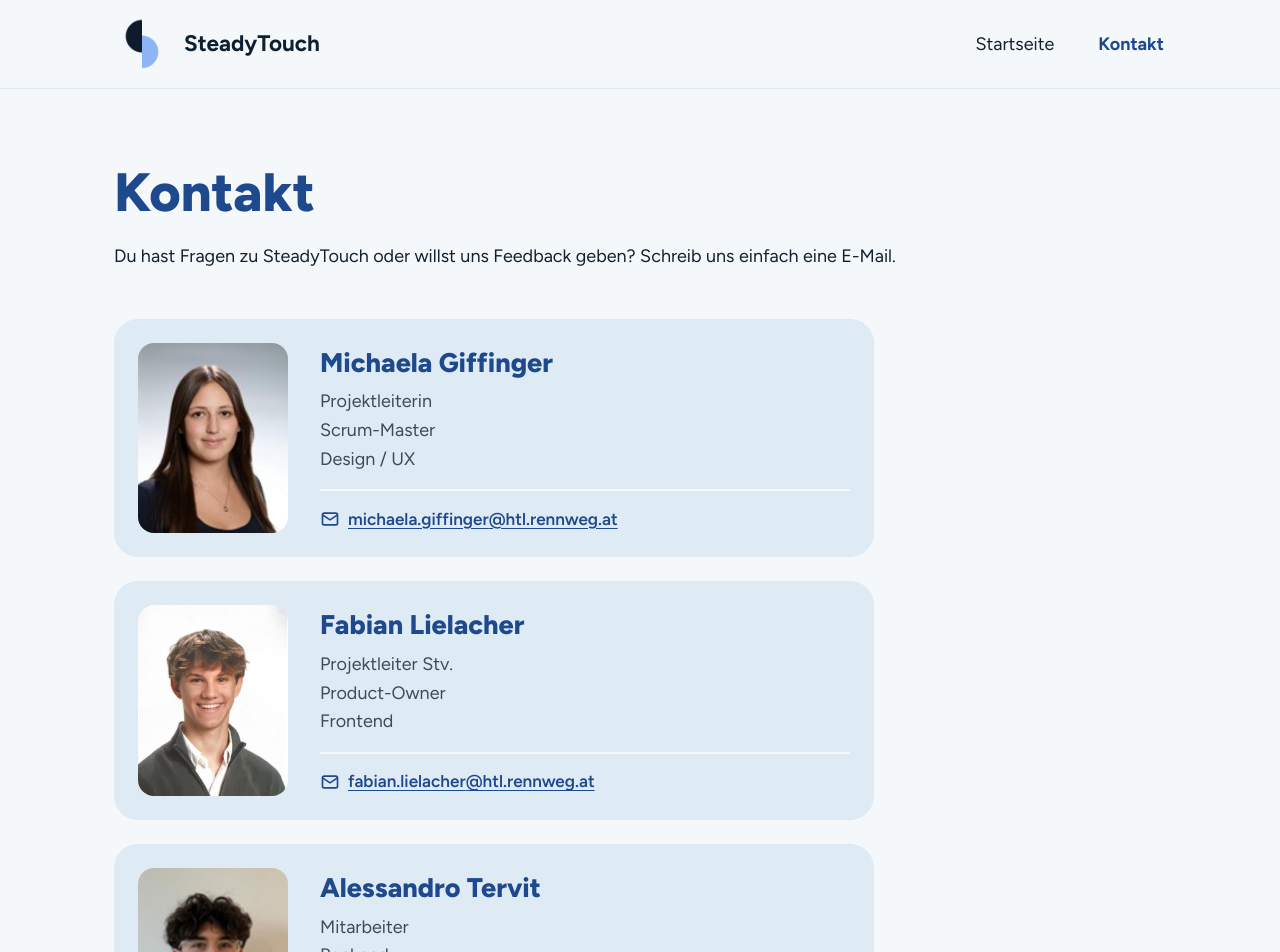
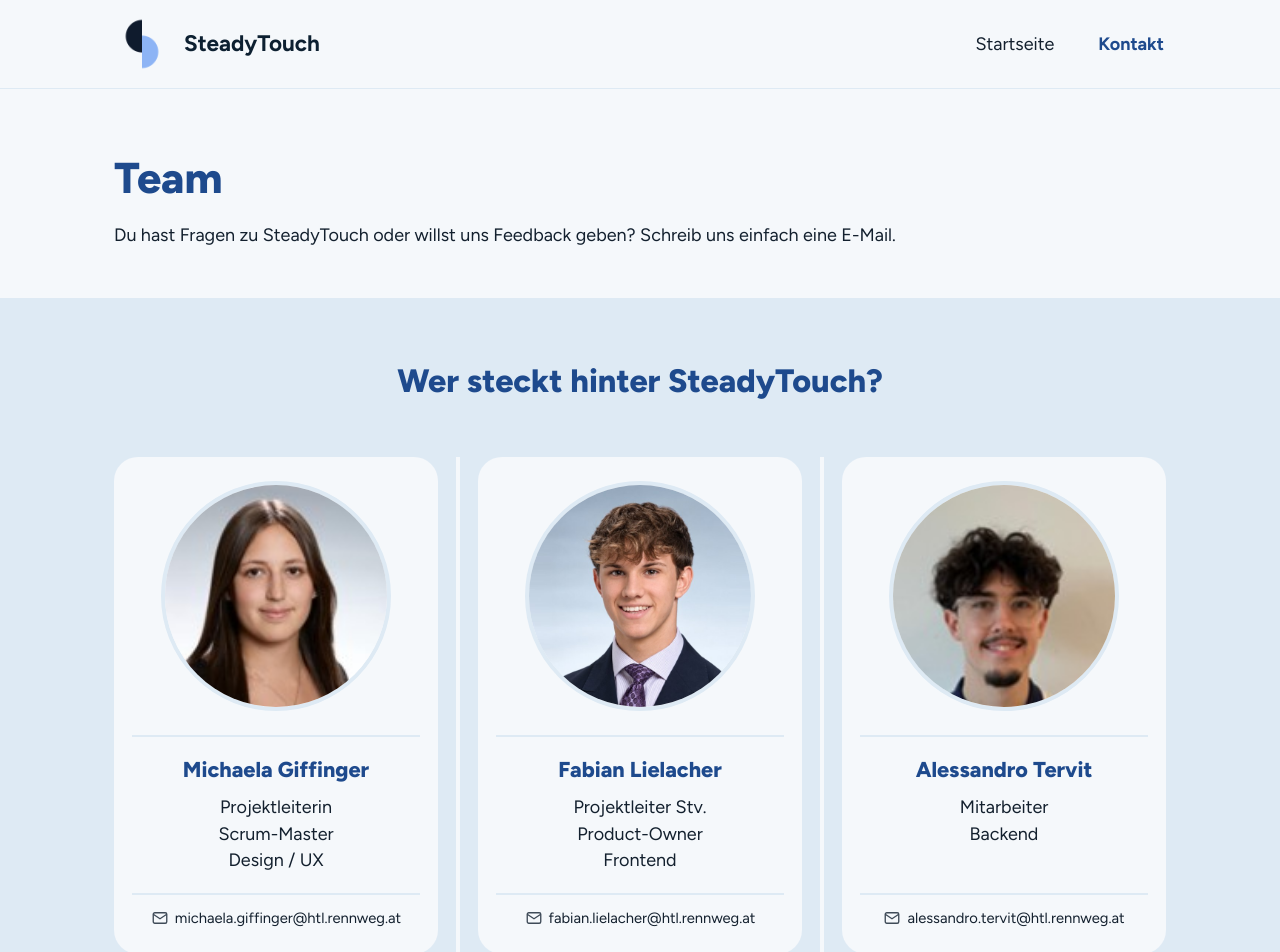
Before and after one commit to htl3r-2142/SteadyTouchWebsite, a Vue app: page /kontakt in a window 1280 px wide. Shown: the top 952 px of the page. Built offline with nearby package versions, Linux system fonts and the light colour scheme.

Commit message:
Kontaktseite und Impressum angepasst ans design

```diff
--- a/src/components/FolgtUns.vue
+++ b/src/components/FolgtUns.vue
@@ -1,21 +1,36 @@
 <script setup>
 import SocialLinks from './SocialLinks.vue'
+
+// karte = mit hellblauem Hintergrund (Startseite), ohne = einfach auf der Seite (Kontakt)
+defineProps({
+  text: {
+    type: String,
+    default: 'Wollt ihr mehr über unser Projekt wissen, dann folgt uns auf Social Media.'
+  },
+  karte: {
+    type: Boolean,
+    default: true
+  }
+})
 </script>
 
 <template>
-  <section class="folgt-uns" aria-labelledby="folgt-uns-titel">
+  <section class="folgt-uns" :class="{ karte: karte }" aria-labelledby="folgt-uns-titel">
     <h2 id="folgt-uns-titel">Folgt uns</h2>
-    <p>Wollt ihr mehr über unser Projekt wissen, dann folgt uns auf Social Media.</p>
+    <p>{{ text }}</p>
     <SocialLinks />
   </section>
 </template>
 
 <style scoped>
 .folgt-uns {
+  color: var(--blau);
+}
+
+.karte {
   background-color: var(--flaeche);
   border-radius: 24px;
   padding: 28px 40px 20px;
-  color: var(--blau);
 }
 
 h2 {
@@ -30,7 +45,7 @@
 }
 
 @media (max-width: 600px) {
-  .folgt-uns {
+  .karte {
     padding: 24px 20px 16px;
     border-radius: 18px;
   }
--- a/src/components/Team.vue
+++ b/src/components/Team.vue
@@ -5,7 +5,11 @@
   name: String,
   rollen: Array,
   email: String,
-  bild: String
+  bild: String,
+  bildPosition: {
+    type: String,
+    default: 'center 25%'
+  }
 })
 
 // E-Mail beim @ teilen, damit sie nur dort umbricht und nicht mitten im Wort
@@ -15,125 +19,95 @@
 
 <template>
   <li class="team-karte">
-    <img v-if="bild" :src="bild" :alt="'Foto von ' + name" class="foto" />
-    <!-- solange wir noch keine Fotos haben -->
+    <img
+      v-if="bild"
+      :src="bild"
+      :alt="'Foto von ' + name"
+      class="foto"
+      :style="{ objectPosition: bildPosition }"
+    />
+    <!-- falls noch kein Foto da ist -->
     <div v-else class="foto platzhalter" aria-hidden="true"></div>
 
-    <div class="info">
-      <h2>{{ name }}</h2>
-      <p v-for="rolle in rollen" :key="rolle">{{ rolle }}</p>
+    <h3>{{ name }}</h3>
+    <p class="rollen">
+      <span v-for="rolle in rollen" :key="rolle">{{ rolle }}</span>
+    </p>
 
-      <a :href="'mailto:' + email" class="email">
-        <svg aria-hidden="true" viewBox="0 0 24 24" width="20" height="20">
-          <rect x="3" y="5" width="18" height="14" rx="2" fill="none" stroke="currentColor" stroke-width="2" />
-          <path d="M3 7l9 6 9-6" fill="none" stroke="currentColor" stroke-width="2" />
-        </svg>
-        <span>{{ emailName }}<wbr />@{{ emailDomain }}</span>
-      </a>
-    </div>
+    <a :href="'mailto:' + email" class="email">
+      <svg aria-hidden="true" viewBox="0 0 24 24" width="18" height="18">
+        <rect x="3" y="5" width="18" height="14" rx="2" fill="none" stroke="currentColor" stroke-width="1.8" />
+        <path d="M3 7l9 6 9-6" fill="none" stroke="currentColor" stroke-width="1.8" />
+      </svg>
+      <span>{{ emailName }}<wbr />@{{ emailDomain }}</span>
+    </a>
   </li>
 </template>
 
 <style scoped>
-/* eine Person = eine Reihe: Foto links, Infos rechts */
 .team-karte {
   display: flex;
-  gap: 32px;
-  align-items: stretch;
-  background-color: var(--flaeche);
+  flex-direction: column;
+  align-items: center;
+  text-align: center;
+  background-color: var(--hintergrund);
   border-radius: 24px;
-  padding: 24px;
+  padding: 24px 18px 12px;
 }
 
+/* rundes Foto */
 .foto {
-  width: 150px;
-  flex-shrink: 0;
-  aspect-ratio: 4 / 5;
+  width: 100%;
+  max-width: 230px;
+  aspect-ratio: 1 / 1;
   object-fit: cover;
-  /* eher oben ausschneiden, damit der Kopf nicht abgeschnitten wird */
-  object-position: center 25%;
-  border-radius: 16px;
+  border-radius: 50%;
+  /* hellblauer Ring, damit man den Kreis auch bei weißem Fotohintergrund sieht */
+  border: 4px solid var(--flaeche);
 }
 
 .platzhalter {
   background-color: var(--grau);
 }
 
-.info {
+h3 {
+  width: 100%;
+  color: var(--blau);
+  font-size: 1.2rem;
+  font-weight: 800;
+  margin: 24px 0 0;
+  padding-top: 20px;
+  border-top: 2px solid var(--flaeche);
+}
+
+.rollen {
   display: flex;
   flex-direction: column;
-  flex: 1;
-  min-width: 0;
-  padding-top: 4px;
-}
-
-h2 {
-  color: var(--blau);
-  font-size: 1.5rem;
-  font-weight: 800;
-  margin: 0 0 8px;
-}
-
-p {
-  margin: 0;
-  color: var(--text-hell);
-}
-
-/* Abstand zwischen Rollen und Linie */
-p:last-of-type {
-  margin-bottom: 16px;
+  margin: 12px 0 20px;
+  line-height: 1.45;
 }
 
 /* E-Mail immer ganz unten, mit Linie darüber */
 .email {
+  width: 100%;
   margin-top: auto;
-  padding-top: 14px;
-  border-top: 2px solid var(--hintergrund);
-  display: flex;
-  align-items: center;
-  gap: 8px;
+  padding: 12px 0;
+  border-top: 2px solid var(--flaeche);
   min-height: 44px;
-  color: var(--blau);
-  font-weight: 600;
-  font-size: 0.95rem;
+  font-size: 0.82rem;
   text-decoration: none;
   overflow-wrap: anywhere;
 }
 
+/* Icon steht direkt vor dem Text, auch wenn die Adresse umbricht */
 .email svg {
-  flex-shrink: 0;
-}
-
-.email span {
-  text-decoration: underline;
-  text-underline-offset: 3px;
+  vertical-align: -4px;
+  margin-right: 6px;
+  color: var(--text-hell);
 }
 
 .email:hover span {
-  color: var(--dunkelblau);
-}
-
-/* Handy: Foto über den Infos */
-@media (max-width: 560px) {
-  .team-karte {
-    flex-direction: column;
-    align-items: center;
-    text-align: center;
-    gap: 20px;
-    padding: 24px 20px 16px;
-    border-radius: 18px;
-  }
-
-  .foto {
-    width: 160px;
-  }
-
-  .info {
-    width: 100%;
-  }
-
-  .email {
-    justify-content: center;
-  }
+  color: var(--blau);
+  text-decoration: underline;
 }
 </style>
--- a/src/data/team.js
+++ b/src/data/team.js
@@ -3,23 +3,34 @@
 import fotoFabian from '../assets/team/fabian.jpg'
 import fotoAlessandro from '../assets/team/alessandro.jpg'
 
+// bildPosition = welcher Teil vom Foto im runden Ausschnitt zu sehen ist
+// (zweiter Wert: 0% = ganz oben, 100% = ganz unten), damit das Gesicht in der Mitte ist
 export const team = [
   {
     name: 'Michaela Giffinger',
     rollen: ['Projektleiterin', 'Scrum-Master', 'Design / UX'],
     email: 'michaela.giffinger@htl.rennweg.at',
-    bild: fotoMichaela
+    bild: fotoMichaela,
+    bildPosition: 'center 28%'
   },
   {
     name: 'Fabian Lielacher',
     rollen: ['Projektleiter Stv.', 'Product-Owner', 'Frontend'],
     email: 'fabian.lielacher@htl.rennweg.at',
-    bild: fotoFabian
+    bild: fotoFabian,
+    bildPosition: 'center'
   },
   {
     name: 'Alessandro Tervit',
     rollen: ['Mitarbeiter', 'Backend'],
     email: 'alessandro.tervit@htl.rennweg.at',
-    bild: fotoAlessandro
+    bild: fotoAlessandro,
+    bildPosition: 'center 8%'
   }
 ]
+
+// Projektbetreuung (für das Impressum)
+export const betreuung = [
+  { name: 'Christian Prior', rolle: 'Hauptbetreuung' },
+  { name: 'Romana Scherer', rolle: 'Hauptbetreuung Stv.' }
+]
--- a/src/views/Kontakt.vue
+++ b/src/views/Kontakt.vue
@@ -5,77 +5,137 @@
 </script>
 
 <template>
-  <section class="container kontakt" aria-labelledby="kontakt-titel">
-    <h1 id="kontakt-titel">Kontakt</h1>
-    <p class="einleitung">
+  <div class="container kopf">
+    <h1>Team</h1>
+    <p>
       Du hast Fragen zu SteadyTouch oder willst uns Feedback geben? Schreib uns einfach eine
       E-Mail.
     </p>
+  </div>
 
-    <ul class="team">
-      <Team
-        v-for="person in team"
-        :key="person.name"
-        :name="person.name"
-        :rollen="person.rollen"
-        :email="person.email"
-        :bild="person.bild"
-      />
-    </ul>
+  <!-- hellblauer Streifen mit den Teamkarten -->
+  <section class="team-bereich" aria-labelledby="team-titel">
+    <div class="container">
+      <h2 id="team-titel">Wer steckt hinter SteadyTouch?</h2>
 
-    <FolgtUns class="folgt-uns" />
+      <ul class="team">
+        <Team
+          v-for="person in team"
+          :key="person.name"
+          :name="person.name"
+          :rollen="person.rollen"
+          :email="person.email"
+          :bild="person.bild"
+          :bild-position="person.bildPosition"
+        />
+      </ul>
+    </div>
   </section>
+
+  <div class="container">
+    <FolgtUns
+      class="folgt-uns"
+      :karte="false"
+      text="Neuigkeiten und Einblicke in unser Projekt findet ihr auch auf Social Media."
+    />
+  </div>
 </template>
 
 <style scoped>
-.kontakt {
-  padding-top: 72px;
-  padding-bottom: 32px;
+.kopf {
+  padding-top: 64px;
+  padding-bottom: 48px;
 }
 
 h1 {
   color: var(--blau);
-  font-size: 3rem;
+  font-size: 2.4rem;
   font-weight: 800;
   margin: 0 0 16px;
 }
 
-.einleitung {
+.kopf p {
   max-width: 70ch;
-  margin: 0 0 48px;
+  margin: 0;
 }
 
+.team-bereich {
+  background-color: var(--flaeche);
+  padding: 64px 0 72px;
+}
+
+h2 {
+  color: var(--blau);
+  font-size: 1.8rem;
+  font-weight: 800;
+  text-align: center;
+  margin: 0 0 56px;
+}
+
+/* 3 Karten nebeneinander */
 .team {
   list-style: none;
   margin: 0;
   padding: 0;
-  display: flex;
-  flex-direction: column;
-  gap: 24px;
-  max-width: 760px;
+  display: grid;
+  grid-template-columns: repeat(3, 1fr);
+  gap: 40px;
 }
 
-/* gleich breit wie die Teamkarten */
-.folgt-uns {
-  margin-top: 64px;
-  max-width: 760px;
+/* helle Trennlinie zwischen den Karten */
+.team > li {
+  position: relative;
 }
 
-@media (max-width: 800px) {
-  .kontakt {
+.team > li + li::before {
+  content: '';
+  position: absolute;
+  top: 0;
+  bottom: 0;
+  left: -22px;
+  width: 4px;
+  background-color: var(--hintergrund);
+}
+
+.folgt-uns {
+  padding-top: 64px;
+}
+
+/* Tablet und Handy: Karten untereinander */
+@media (max-width: 900px) {
+  .team {
+    grid-template-columns: 1fr;
+    gap: 32px;
+    max-width: 380px;
+    margin: 0 auto;
+  }
+
+  .team > li + li::before {
+    display: none;
+  }
+}
+
+@media (max-width: 600px) {
+  .kopf {
     padding-top: 40px;
+    padding-bottom: 32px;
   }
 
   h1 {
-    font-size: 2.4rem;
+    font-size: 2.2rem;
   }
 
-  .einleitung {
+  h2 {
+    font-size: 1.5rem;
     margin-bottom: 32px;
   }
 
+  .team-bereich {
+    padding: 48px 0;
+  }
+
   .folgt-uns {
-    margin-top: 48px;
+    padding-top: 48px;
   }
 }
 </style>
```
Also changed, not shown: src/views/Impressum.vue (+41 -33 lines), src/assets/team/fabian.jpg, 1 other file (tests, documents, lock files or other folders).
